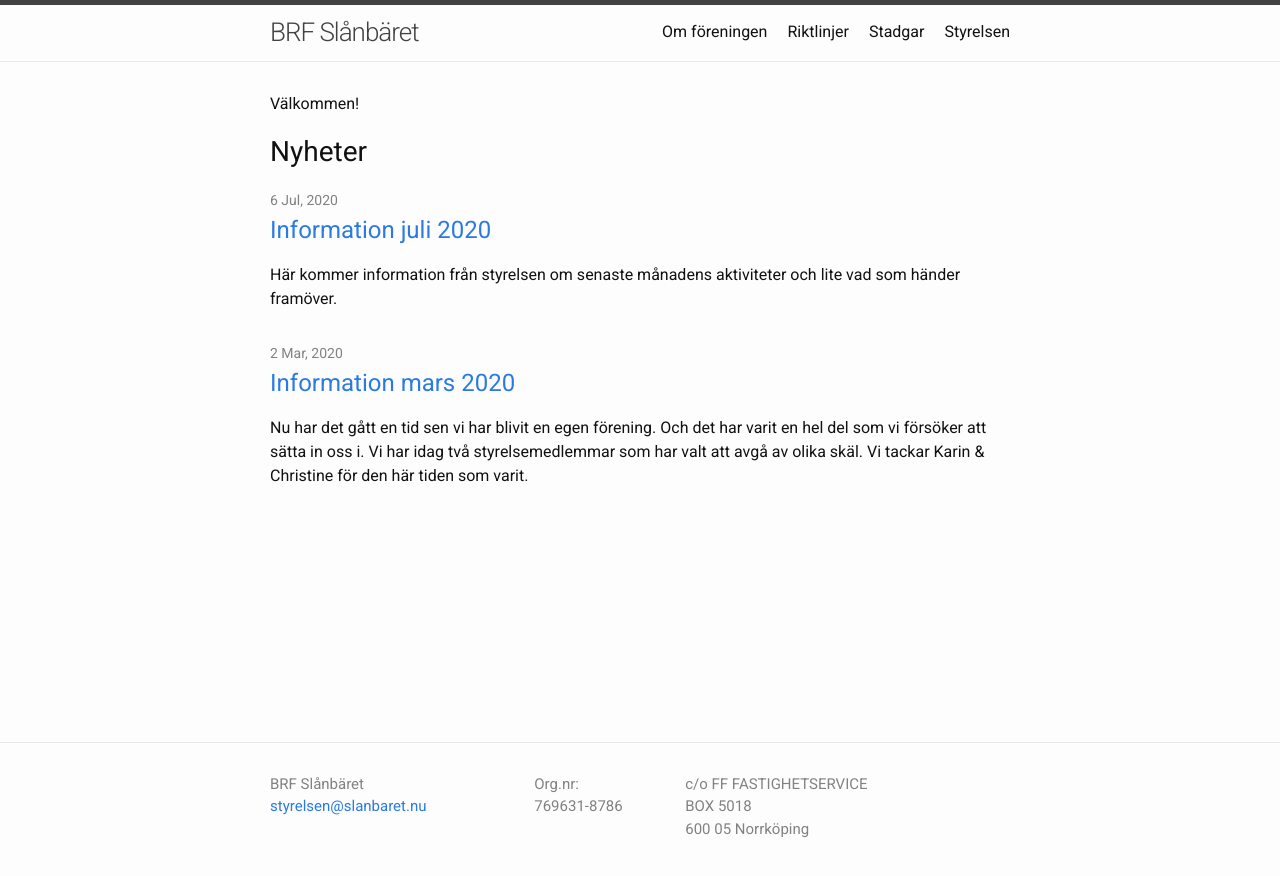
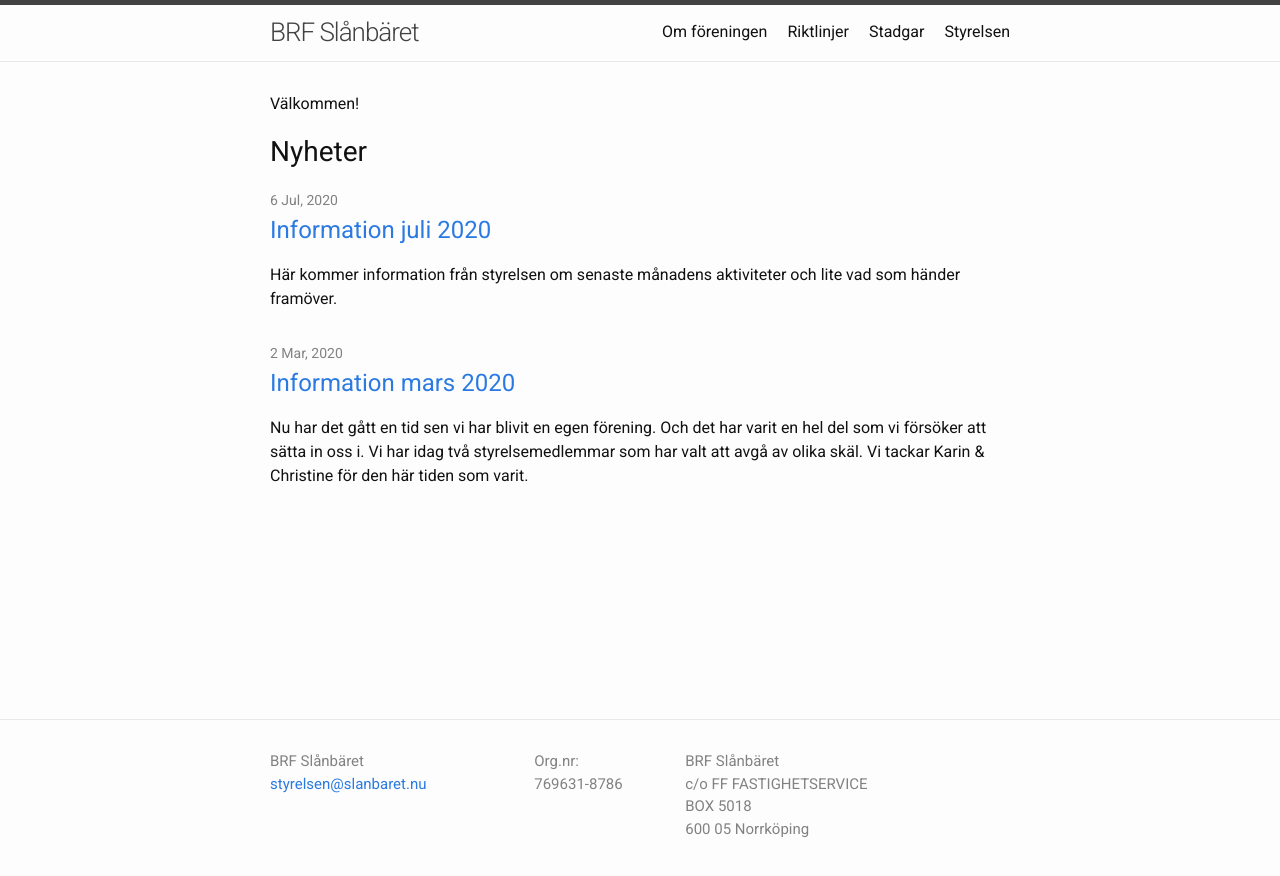
Before and after one commit to kentos/kentos.github.io, a Jekyll site: the page built from index.markdown, in a window 1280 px wide. Shown: the top 876 px of the page. Built offline with Jekyll 4.4.1, drawn with Linux system fonts in a browser that asks for light colours.

Commit message:
uppdatera adress

```diff
--- a/_includes/footer.html
+++ b/_includes/footer.html
@@ -28,9 +28,10 @@
 
       <div class="footer-col footer-col-3">
         <p>
+          BRF Slånbäret<br/>
           c/o FF FASTIGHETSERVICE<br/>
-           BOX 5018<br/>
-           600 05 Norrköping<br/>
+          BOX 5018<br/>
+          600 05 Norrköping<br/>
         </p>
       </div>
       </div>
```
